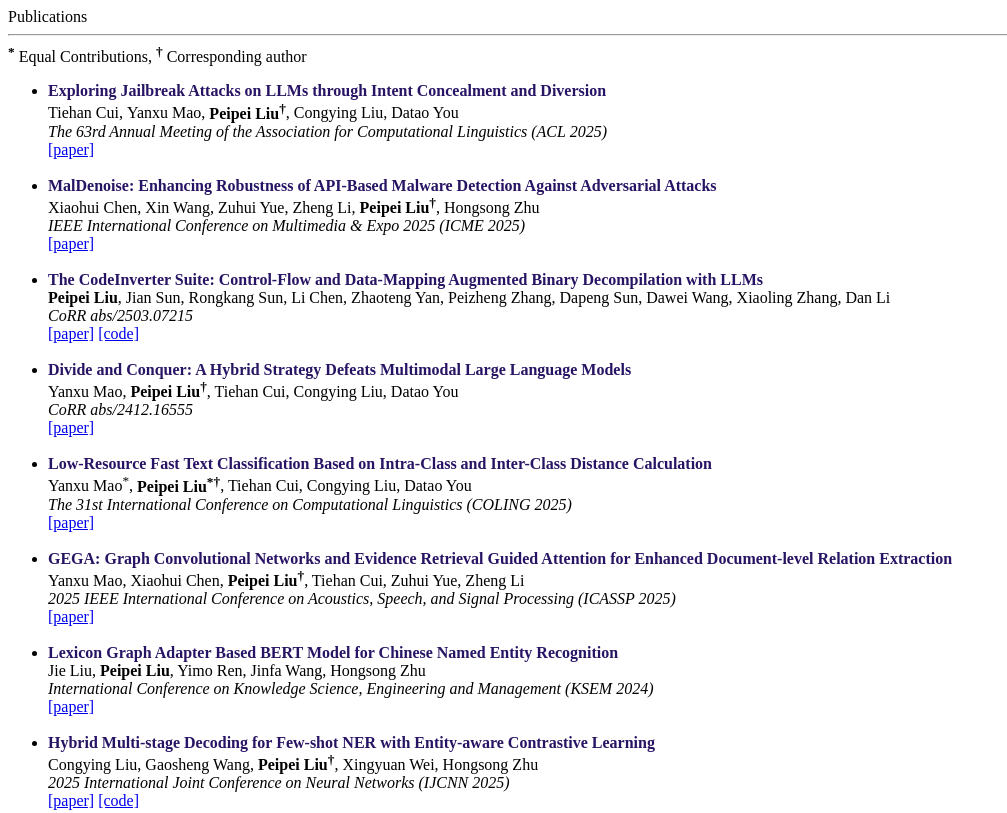
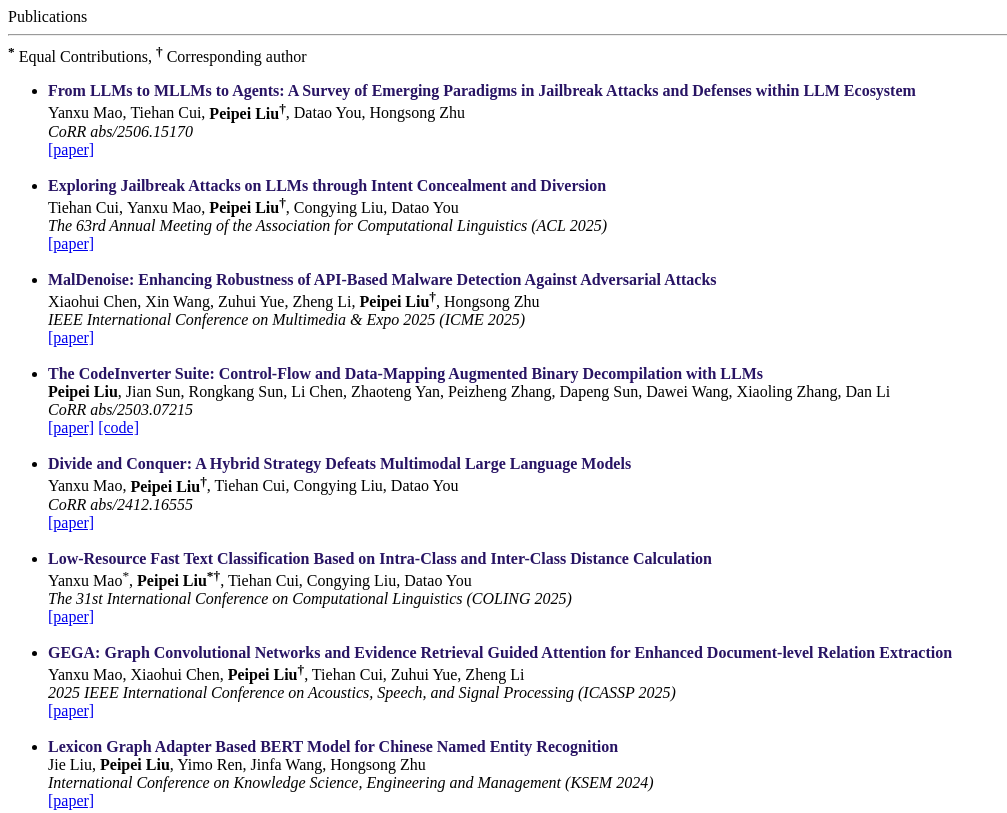
Before and after one commit to LiuPeiP-CS/LiuPeiP-CS.github.io, a plain HTML site: page papers.html in a window 1280 px wide. Shown: the top 813 px of the page, without its empty margins (0-1007 px from the left). Drawn offline with Linux system fonts and the light colour scheme.

Commit message:
Update papers.html

```diff
--- a/papers.html
+++ b/papers.html
@@ -25,6 +25,19 @@
 		<div name="publication" id="news_content" class="sectioncontent">
 			<sup><b>*</b></sup> Equal Contributions, <sup><b>†</b></sup> Corresponding author
 			<p><ul>
+			<li>
+				<strong>
+				From LLMs to MLLMs to Agents: A Survey of Emerging Paradigms in Jailbreak Attacks and Defenses within LLM Ecosystem
+				</strong>
+				<br/>
+				Yanxu Mao, Tiehan Cui, <b>Peipei Liu<sup>†</sup></b>, Datao You, Hongsong Zhu
+				<br/>
+				<em> CoRR abs/2506.15170 </em>
+				<br/>
+				<a href="https://arxiv.org/abs/2506.15170v1">[paper]</a>
+				</br>
+			</li>
+			<br>
 			<li>
 				<strong>
 				Exploring Jailbreak Attacks on LLMs through Intent Concealment and Diversion
```
